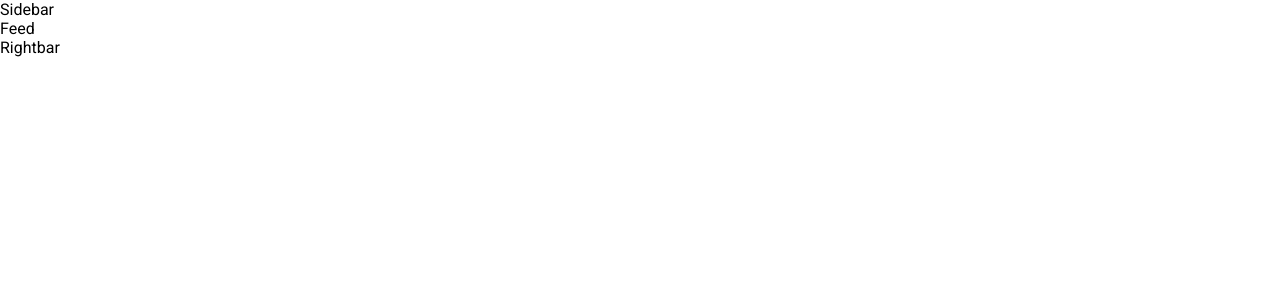
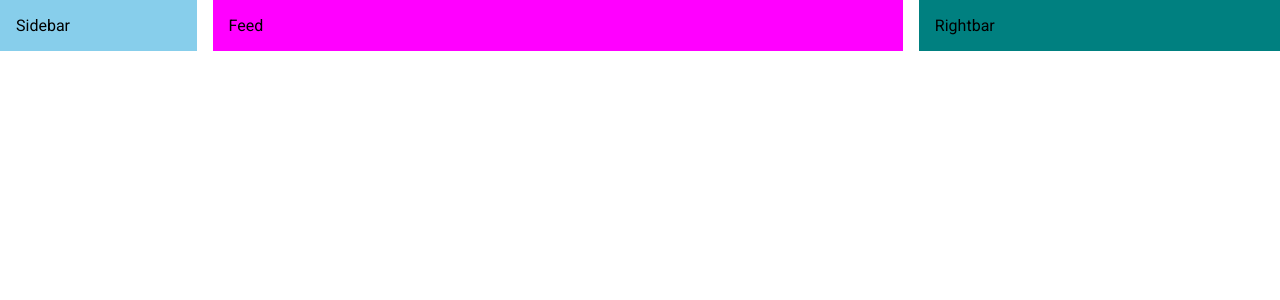
Before and after one commit to citixenken/react-mui, a React (Create React App) app: page / in a window 1280 px wide. Shown: the top 300 px of the page. Built offline with nearby package versions, Linux system fonts and the light colour scheme.

Commit message:
MUI responsive design

```diff
--- a/src/App.js
+++ b/src/App.js
@@ -1,13 +1,17 @@
 import { Sidebar } from "./components/Sidebar";
 import { Feed } from "./components/Feed";
 import { Rightbar } from "./components/Rightbar";
+import { Stack } from "@mui/material";
 
 function App() {
   return (
     <div>
-      <Sidebar />
-      <Feed />
-      <Rightbar />
+      {/* navbar */}
+      <Stack direction="row" spacing={2} justifyContent="space-between">
+        <Sidebar />
+        <Feed />
+        <Rightbar />
+      </Stack>
     </div>
   );
 }
--- a/src/components/Feed.jsx
+++ b/src/components/Feed.jsx
@@ -1,5 +1,9 @@
-import React from "react";
+import { Box } from "@mui/material";
 
 export const Feed = () => {
-  return <div>Feed</div>;
+  return (
+    <Box bgcolor="magenta" flex={4} padding={2}>
+      Feed
+    </Box>
+  );
 };
--- a/src/components/Rightbar.jsx
+++ b/src/components/Rightbar.jsx
@@ -1,5 +1,14 @@
-import React from "react";
+import { Box } from "@mui/material";
 
 export const Rightbar = () => {
-  return <div>Rightbar</div>;
+  return (
+    <Box
+      bgcolor="teal"
+      flex={2}
+      padding={2}
+      sx={{ display: { xs: "none", sm: "block" } }}
+    >
+      Rightbar
+    </Box>
+  );
 };
--- a/src/components/Sidebar.jsx
+++ b/src/components/Sidebar.jsx
@@ -1,5 +1,14 @@
-import React from "react";
+import { Box } from "@mui/material";
 
 export const Sidebar = () => {
-  return <div>Sidebar</div>;
+  return (
+    <Box
+      bgcolor="skyblue"
+      flex={1}
+      padding={2}
+      sx={{ display: { xs: "none", sm: "block" } }}
+    >
+      Sidebar
+    </Box>
+  );
 };
```
